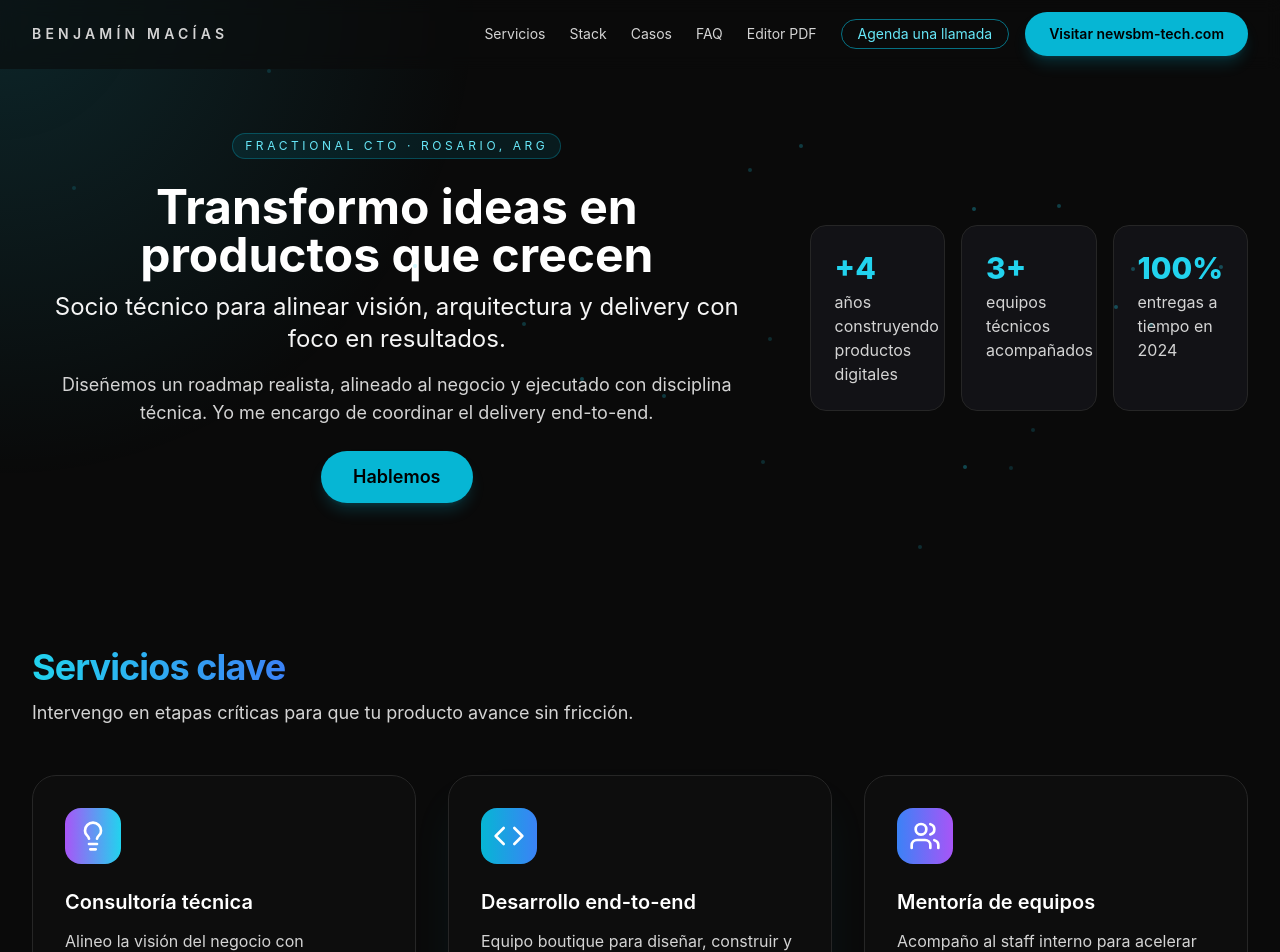
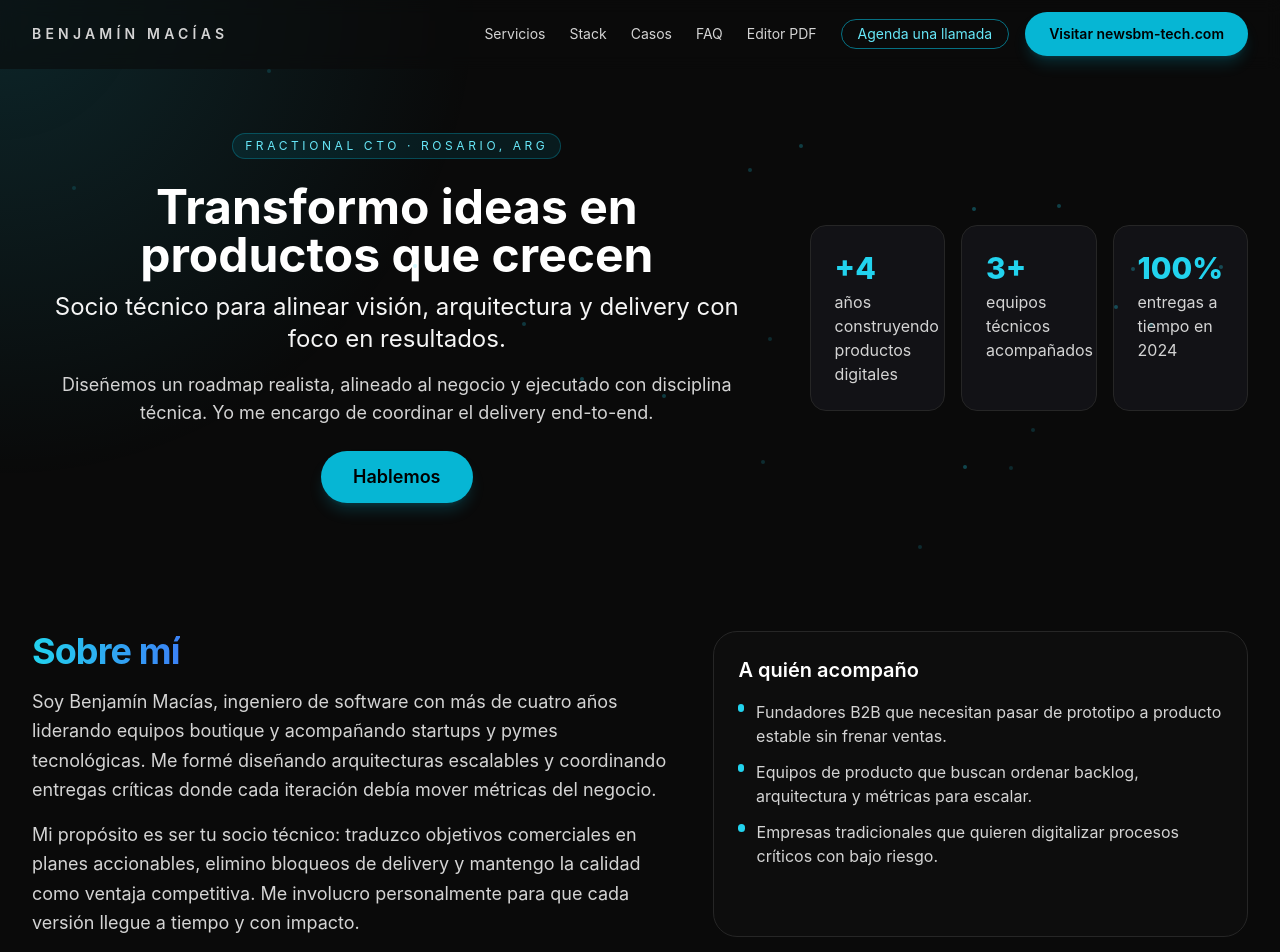
Before and after one commit to benjamacias/solid-dollop, a Next.js app: page / in a window 1280 px wide. Shown: the top 952 px of the page. Built offline with nearby package versions, Linux system fonts and the light colour scheme; no server answers.

Commit message:
Add about section to landing page

```diff
--- a/src/app/components/LandingPage.tsx
+++ b/src/app/components/LandingPage.tsx
@@ -366,6 +366,44 @@ export default function LandingPage() {
           </div>
         </section>
 
+        <section className="py-16">
+          <div className="grid gap-10 lg:grid-cols-[1.2fr_1fr]">
+            <div className="space-y-4">
+              <h2 className="text-3xl font-bold tracking-tight text-transparent sm:text-4xl">
+                <span className="bg-gradient-to-r from-cyan-400 to-blue-500 bg-clip-text">Sobre mí</span>
+              </h2>
+              <p className="text-lg leading-relaxed text-neutral-300">
+                Soy Benjamín Macías, ingeniero de software con más de cuatro años liderando equipos boutique y
+                acompañando startups y pymes tecnológicas. Me formé diseñando arquitecturas escalables y coordinando
+                entregas críticas donde cada iteración debía mover métricas del negocio.
+              </p>
+              <p className="text-lg leading-relaxed text-neutral-300">
+                Mi propósito es ser tu socio técnico: traduzco objetivos comerciales en planes accionables,
+                elimino bloqueos de delivery y mantengo la calidad como ventaja competitiva. Me involucro
+                personalmente para que cada versión llegue a tiempo y con impacto.
+              </p>
+            </div>
+
+            <div className="rounded-3xl border border-neutral-800 bg-neutral-900/30 p-6">
+              <h3 className="mb-4 text-xl font-semibold text-white">A quién acompaño</h3>
+              <ul className="space-y-3 text-neutral-300">
+                <li className="flex gap-3">
+                  <span className="mt-1 h-2 w-2 rounded-full bg-cyan-400" aria-hidden />
+                  <span>Fundadores B2B que necesitan pasar de prototipo a producto estable sin frenar ventas.</span>
+                </li>
+                <li className="flex gap-3">
+                  <span className="mt-1 h-2 w-2 rounded-full bg-cyan-400" aria-hidden />
+                  <span>Equipos de producto que buscan ordenar backlog, arquitectura y métricas para escalar.</span>
+                </li>
+                <li className="flex gap-3">
+                  <span className="mt-1 h-2 w-2 rounded-full bg-cyan-400" aria-hidden />
+                  <span>Empresas tradicionales que quieren digitalizar procesos críticos con bajo riesgo.</span>
+                </li>
+              </ul>
+            </div>
+          </div>
+        </section>
+
         <section id="servicios" className="py-20">
           <div className="mb-12 flex flex-col items-start gap-3">
             <h2 className="text-3xl font-bold tracking-tight text-transparent sm:text-4xl">
```
